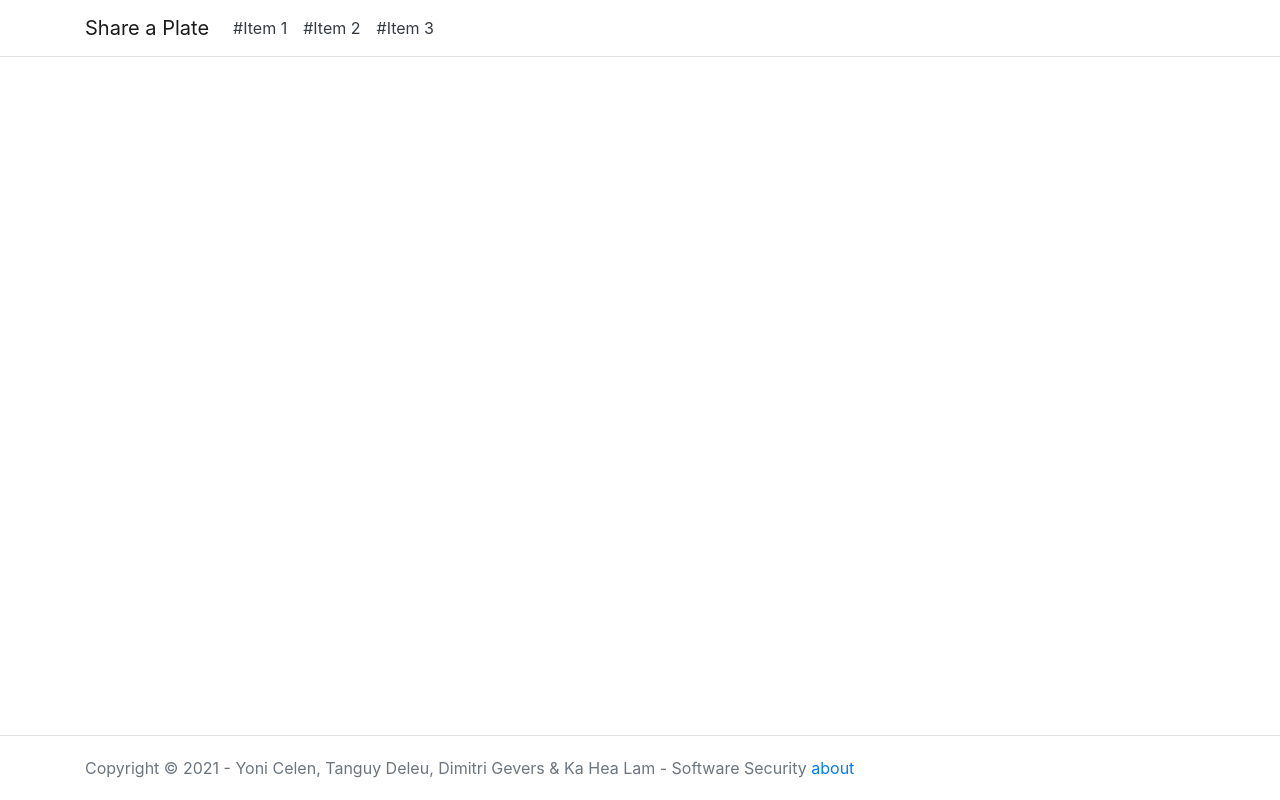
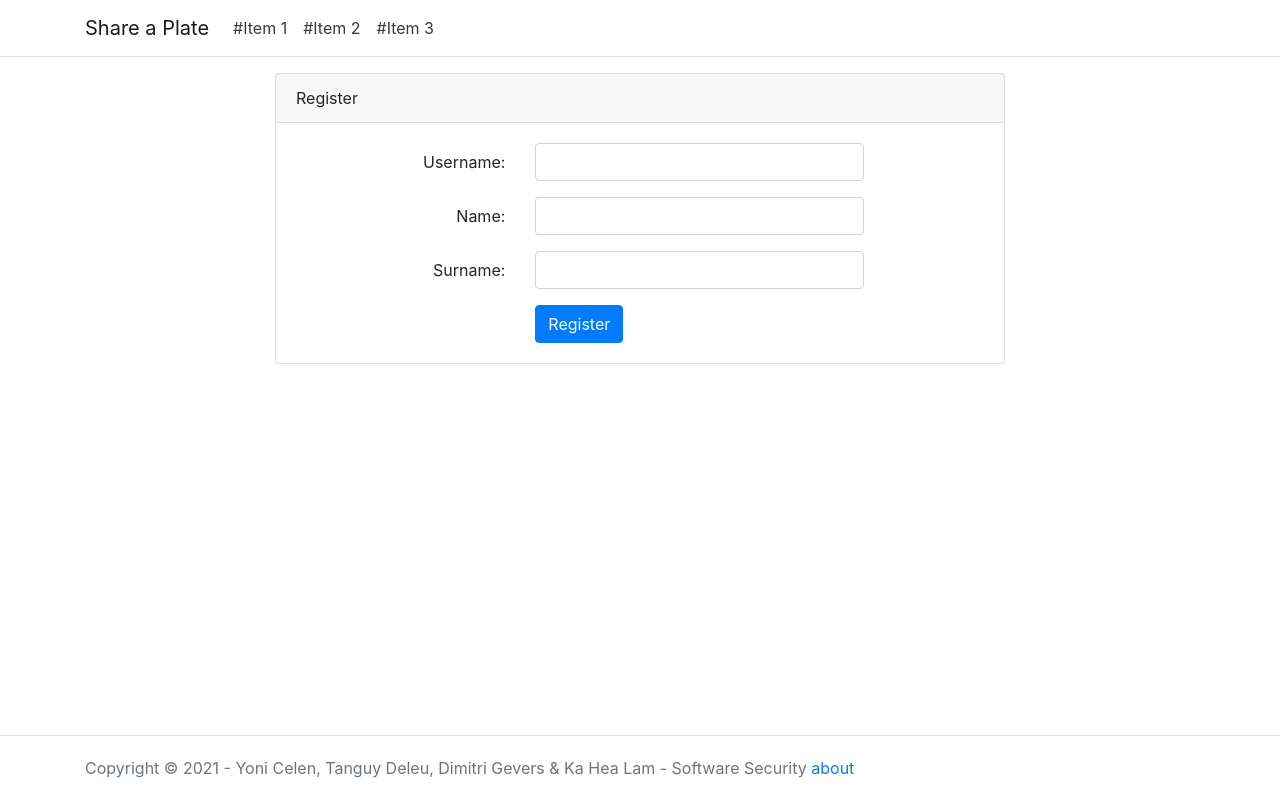
Before and after one commit to EHB-TI/web-app-digital-dream-team, an Angular app in the folder Frontend/Share-Plate/: page /register in a window 1280 px wide. Before the commit this address led to /. Built offline with nearby package versions, Linux system fonts and the light colour scheme.

Commit message:
Register User working and added to mockDB

```diff
--- a/Frontend/Share-Plate/db.json
+++ b/Frontend/Share-Plate/db.json
@@ -7,7 +7,7 @@
       "lastname": "jansen"
     },
     {
-      "id": 2 ,
+      "id": 2,
       "username": "pietp",
       "firstname": "piet",
       "lastname": "pieters"
@@ -19,7 +19,6 @@
       "lastname": "dimi"
     }
   ],
-
   "plates": [
     {
       "id": 1,
--- a/Frontend/Share-Plate/src/app/app.module.ts
+++ b/Frontend/Share-Plate/src/app/app.module.ts
@@ -12,6 +12,7 @@ import { HomeComponent } from './components/home/home.component';
 import { AboutComponent } from './components/about/about.component';
 import { PlatesComponent } from './components/plates/plates.component';
 import { PlateComponent } from './components/plate/plate.component';
+import { RegisterComponent } from './components/register/register.component';
 
 const appRoutes: Routes = [
   {
@@ -25,6 +26,10 @@ const appRoutes: Routes = [
   {
     path: 'about',
     component: AboutComponent
+  },
+  {
+    path: 'register',
+    component: RegisterComponent
   }
 ]
 
@@ -35,6 +40,7 @@ const appRoutes: Routes = [
     FooterComponent,
     HomeComponent,
     AboutComponent,
+    RegisterComponent,
     // PlatesComponent,
     // PlateComponent
   ],
--- a/Frontend/Share-Plate/src/app/components/home/home.component.html
+++ b/Frontend/Share-Plate/src/app/components/home/home.component.html
@@ -1,5 +1,5 @@
 <div>
     <h1>Stop wasting food!</h1>
     <h3>and share a plate with someone else</h3>
-    <a class="btn btn-lg btn-primary">Create an account</a>
+    <a class="btn btn-lg btn-primary" routerLink="/register">Create an account</a>
 </div>
--- /dev/null
+++ b/Frontend/Share-Plate/src/app/components/register/register.component.html
@@ -0,0 +1,42 @@
+<div class="row justify-content-center">
+    <div class="col-md-8">
+        <div class="card">
+            <div class="card-header">Register</div>
+            <div class="card-body">
+                <form (ngSubmit)="onSubmit()">
+                    <div class="form-group row">
+                        <label for="username" class="col-md-4 col-form-label text-md-right">
+                            Username:
+                        </label>
+                        <div class="col-md-6">
+                            <input id="username" class="form-control" type="text" name="username" [(ngModel)]="username" />
+                        </div>
+                    </div>
+                    <div class="form-group row">
+                        <label for="name" class="col-md-4 col-form-label text-md-right">
+                            Name:
+                        </label>
+                        <div class="col-md-6">
+                            <input id="name" class="form-control" type="text" name="name" [(ngModel)]="name" />
+                        </div>
+                    </div>
+                    <div class="form-group row">
+                        <label for="surname" class="col-md-4 col-form-label text-md-right">
+                            Surname:
+                        </label>
+                        <div class="col-md-6">
+                            <input id="surname" class="form-control" type="text" name="surname" [(ngModel)]="surname" />
+                        </div>
+                    </div>
+                    <div class="form-group row mb-0">
+                        <div class="col-md-6 offset-md-4">
+                            <button type=submit class="btn btn-primary">
+                                Register
+                            </button>
+                        </div>
+                    </div>
+                </form>
+            </div>
+        </div>
+    </div>
+</div>
--- /dev/null
+++ b/Frontend/Share-Plate/src/app/components/register/register.component.ts
@@ -0,0 +1,39 @@
+import { Component, OnInit } from '@angular/core';
+import { User } from '../../models/User';
+import { ApiService } from 'src/app/services/api.service';
+import { Router } from '@angular/router';
+
+@Component({
+  selector: 'app-register',
+  templateUrl: './register.component.html',
+  styleUrls: ['./register.component.css']
+})
+export class RegisterComponent implements OnInit {
+  username!: string;
+  name!: string;
+  surname!: string;
+
+  constructor(private apiService: ApiService, private router: Router) { }
+
+  ngOnInit(): void {
+  }
+
+  onSubmit() {
+    if (!this.username) {
+      alert('Username cannot be empty!');
+      return;
+    }
+
+    const newUser: User = {
+      username: this.username,
+      firstname: this.name,
+      lastname: this.surname
+    }
+
+    this.apiService.addUser(newUser).subscribe();
+    console.log(newUser);
+
+    this.router.navigate(['/']);
+  }
+
+}
--- a/Frontend/Share-Plate/src/app/services/api.service.ts
+++ b/Frontend/Share-Plate/src/app/services/api.service.ts
@@ -27,6 +27,11 @@ export class ApiService {
     return this.client.get<User>(url);
   }
 
+  addUser(user: User): Observable<User> {
+    const url = `${this.apiUrl}/users`;
+    return this.client.post<User>(url, user, httpOptions);
+  }
+
   // PLATE METHODS
   getPlates(): Observable<Plate[]> {
     const url = this.apiUrl + '/plates/';
```
Also changed, not shown: Frontend/Share-Plate/src/app/components/register/register.component.css (added), 1 other file (tests, documents, lock files or other folders).
